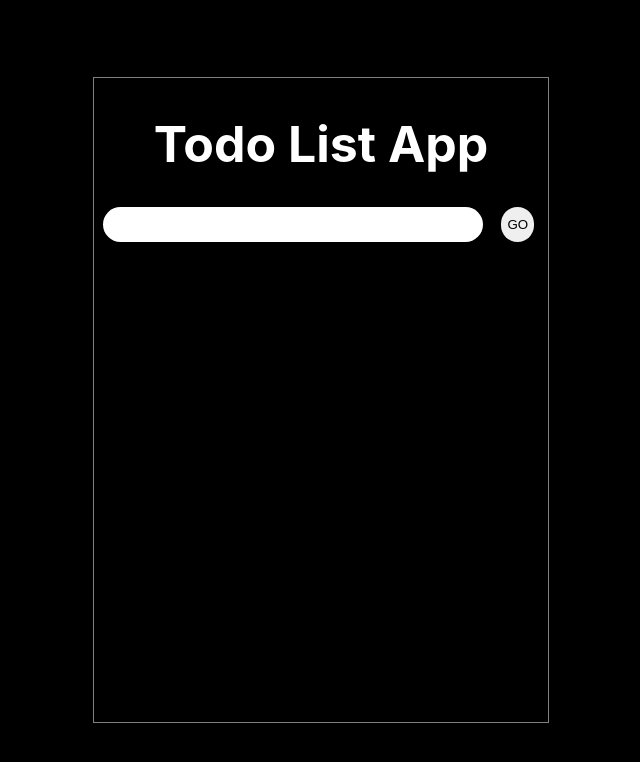
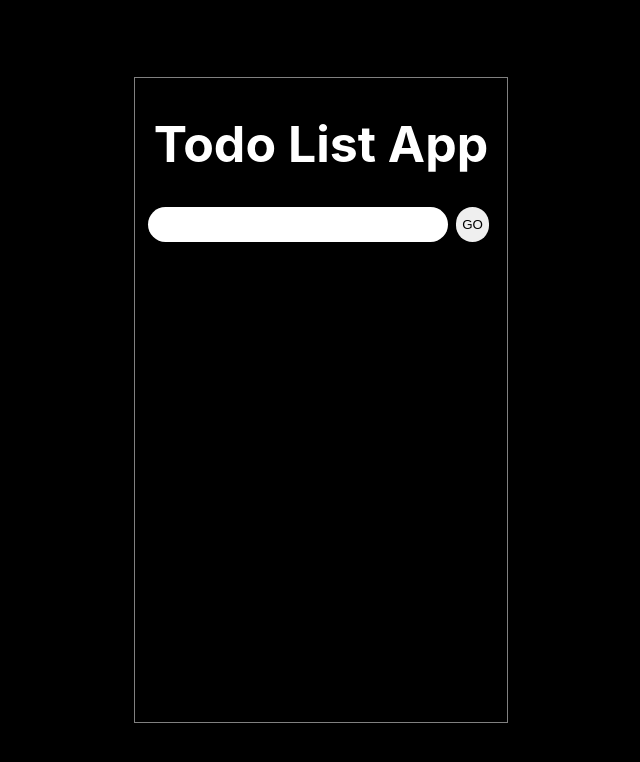
Before and after one commit to sdhamani/React-Todo-List-App, a React (Create React App) app: page / in a window 1280 px wide. Shown: the top 762 px of the page, without its empty margins (319-959 px from the left). Built offline with nearby package versions, Linux system fonts and the light colour scheme.

Commit message:
Form width and padding changes

```diff
--- a/src/App.css
+++ b/src/App.css
@@ -20,7 +20,8 @@
 .todoForm{
   display:flex;
   justify-content: space-around;
-  width: 450px;
+  width: 95%;
+  padding: 0 4rem;
 }
 
 input{
```
